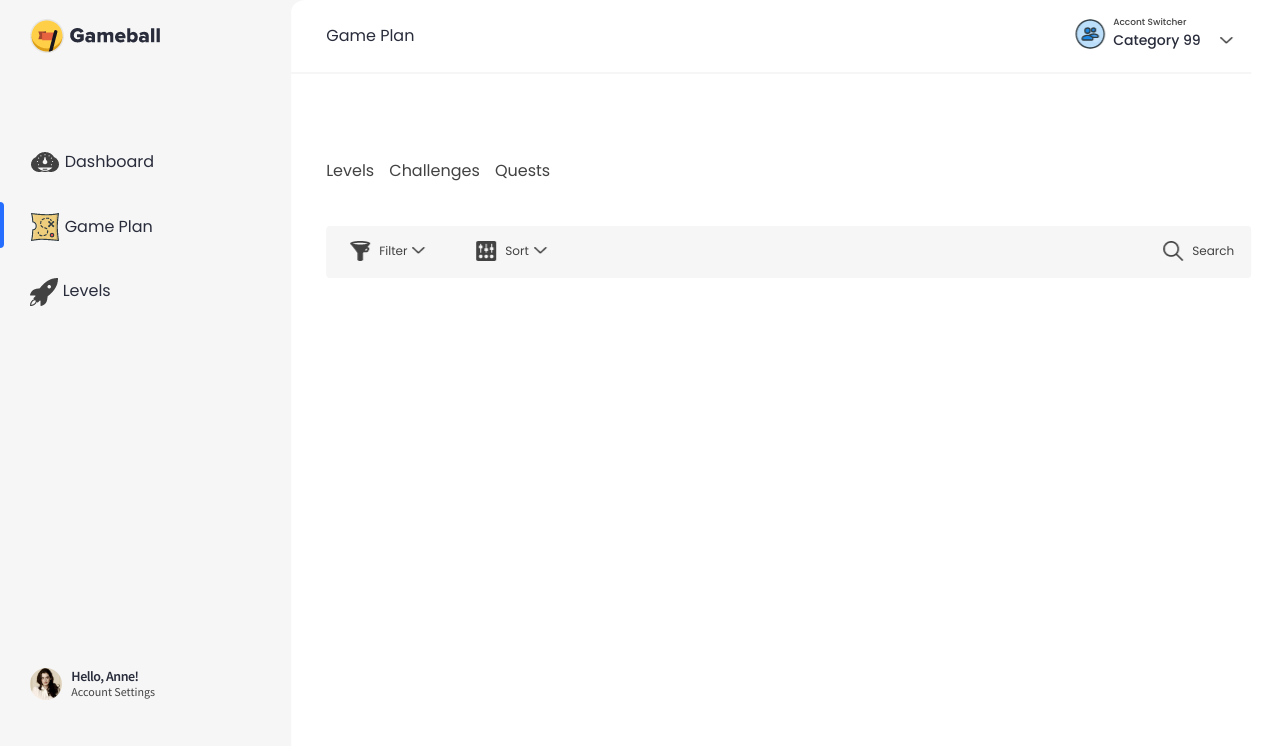
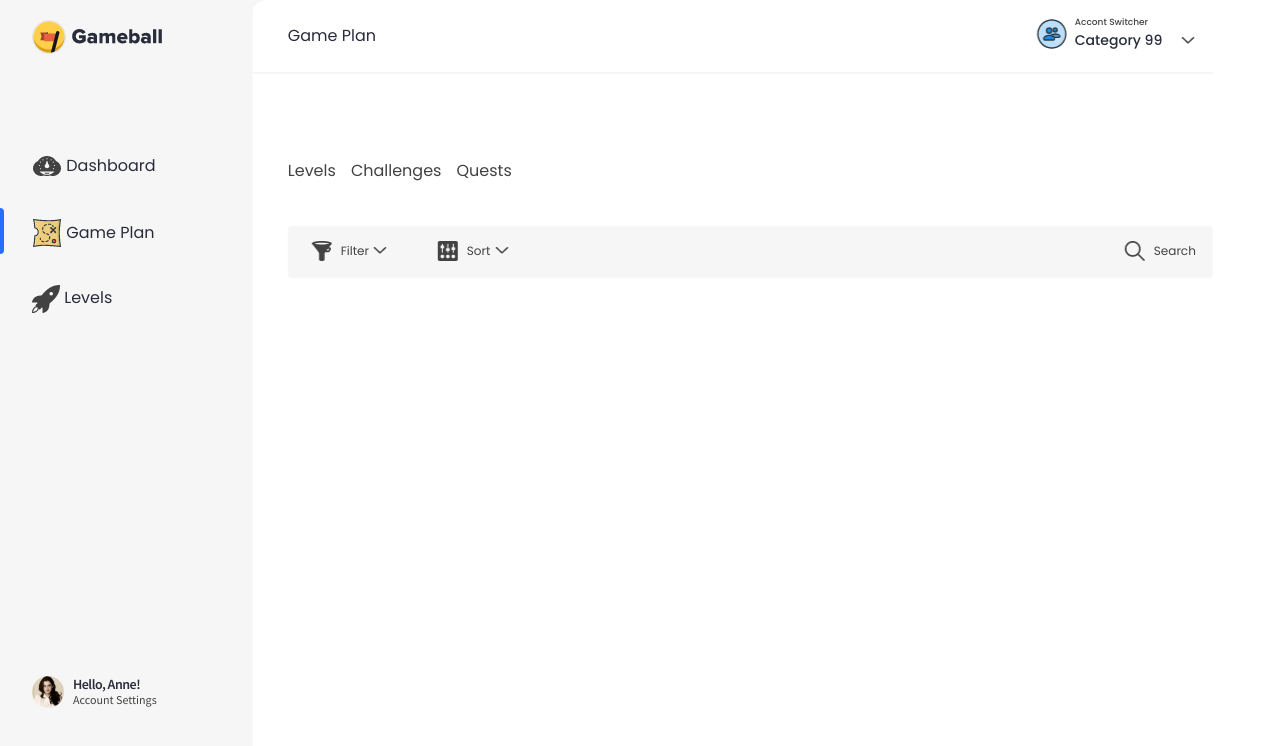
Before and after one commit to magdykashef/gameball-frontend-task, an Angular app: page /gameplan in a window 1280 px wide. Shown: the top 746 px of the page. Built offline with nearby package versions, Linux system fonts and the light colour scheme.

Commit message:
fix sidebar width

```diff
--- a/src/app/app.component.scss
+++ b/src/app/app.component.scss
@@ -1,4 +1,3 @@
-
 //custom hover and active mark
 .sidebar-active-link {
   &:before {
@@ -16,11 +15,11 @@
 /***********************start sidebar***********************/
 .sidebar {
   background: var(--secondry-bg-color);
-  height: 800px;
+  height: 800rem;
 
   /***********************start sidebar items***********************/
   ul {
-    width: 95%;
+    width: 100%;
 
     li {
       list-style-type: none;
@@ -135,18 +134,16 @@
 /************************start content (router-outlet)************************/
 
 .content {
-  height: 800px;
-  width: 100%;
+  height: 800rem;
   padding-left: 35rem;
   background-color: var(--primary-bg-color);
   border-top-left-radius: 1.5%;
   border-bottom-left-radius: 1.5%;
-
-  -webkit-transform: translateX(-3%);
-  -moz-transform: translateX(-3%);
-  -ms-transform: translateX(-3%);
-  -o-transform: translateX(-3%);
-  transform: translateX(-3%);
+  -webkit-transform: translateX(-7%);
+  -moz-transform: translateX(-7%);
+  -ms-transform: translateX(-7%);
+  -o-transform: translateX(-7%);
+  transform: translateX(-7%);
 }
 
 /************************end (router-outlet)************************/
```
